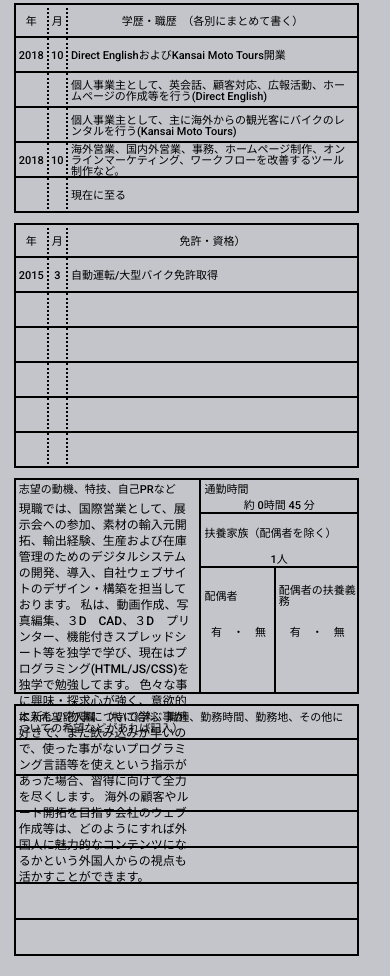
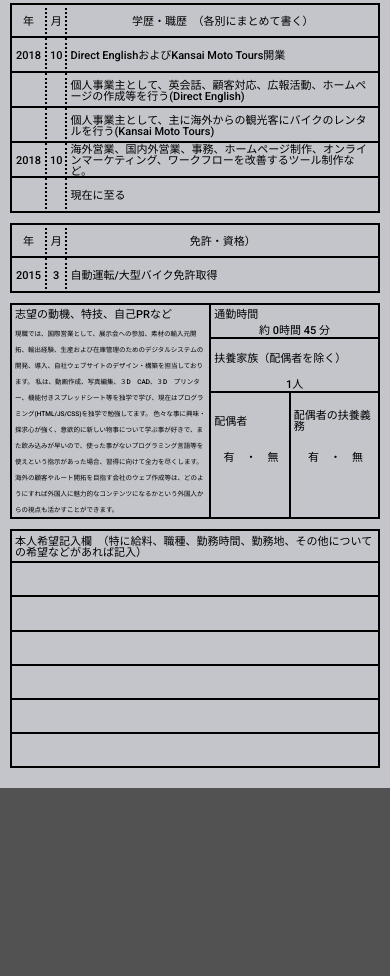
Before and after one commit to kjacobson351/dashboard, a plain HTML site: page resume.html in a window 390 px wide. Shown: the part 894-1870 px from the top of the page. After the commit the page ends 1682 px from the top, so only its background shows below. Drawn offline with Linux system fonts and the light colour scheme.

Commit message:
add button and script to change layouts, add media query

```diff
--- a/resume.html
+++ b/resume.html
@@ -34,6 +34,8 @@
         </div>
       </div>
       <div class="right-wrapper"></div>
+
+      <div class="button-wrapper"><button id="toggle-resume-btn">Toggle Layout</button></div>
     </header>
 
     <section class="sidebar">
@@ -63,6 +65,7 @@
     </section>
 
     <main class="main">
+      <div class="margin-wrapper">
       <div class="japanese-resume">
         <div class="first-page-first-section">
           <div id="title">履 歴 書</div>
@@ -216,26 +219,6 @@
           <div class="text column3 row2">
             自動運転/大型バイク免許取得
           </div>
-
-          <div class="text centered column1 row3"></div>
-          <div class="text centered column2 row3"></div>
-          <div class="text column3 row3"></div>
-
-            <div class="text centered column1 row4"></div>
-            <div class="text centered column2 row4"></div>
-            <div class="text column3 row4"></div>
-
-            <div class="text centered column1 row5"></div>
-            <div class="text centered column2 row5"></div>
-            <div class="text column3 row5"></div>
-
-            <div class="text centered column1 row6"></div>
-            <div class="text centered column2 row6"></div>
-            <div class="text column3 row6"></div>
-
-            <div class="text centered column1 row7"></div>
-            <div class="text centered column2 row7"></div>
-            <div class="text column3 row7"></div>
           </div>
 
           <div class="second-page-third-section">
@@ -271,8 +254,9 @@
 
 
           </div>
+      </div>
+        </div>
 
-        </div>
       </div>
     </main>
     <script src="./scripts/script.js"></script>
--- a/scripts/script.js
+++ b/scripts/script.js
@@ -1,3 +1,4 @@
+///////SIDE BAR TOGGLE
 const sidebar = document.querySelector(".sidebar");
 
 const button = document.querySelector("#open-button");
@@ -11,3 +12,11 @@ sidebar.classList.toggle("open")
 closeButton.onclick = () => {
 sidebar.classList.toggle("open")
 }
+//////RESUME LAYOUT TOGGLE
+const resumeTogglebtn = document.querySelector("#toggle-resume-btn");
+
+const japaneseResume = document.querySelector(".japanese-resume");
+
+resumeTogglebtn.onclick = () => {
+japaneseResume.classList.toggle("layout");
+}
--- a/styles/resume.css
+++ b/styles/resume.css
@@ -183,9 +183,19 @@ body {
   font-weight: 5;
 }
 
-.header button {
+.header #open-button {
   margin-left: 10px;
   width: 40px;
+}
+
+.button-wrapper{
+  display: flex;
+  justify-content: flex-end;
+  padding-right: 10px;
+}
+
+#toggle-resume-btn{
+  display: block;
 }
 
 .sidebar {
@@ -266,19 +276,25 @@ color: #f8fafc;
   padding: 1rem;
 }
 
-.japanese-resume{
-    display: flex;
-    flex-direction: column;
-    width: 100%;
-    padding-left: 1%;
-    padding-right: 1%;
+.margin-wrapper{
+  margin-right: 50px;
+  margin-left: 50px;
+}
+
+.japanese-resume.layout{
+display: grid;
+grid-template-columns: 1fr 10px 1fr;
+grid-template-rows: repeat(35, 25px) 1fr;
 }
 
 .first-page-first-section{
     display: grid;
-    grid-template-columns: 1fr .19fr .37fr 3.9fr 2.16fr .62fr 1.8fr .72fr;
+    grid-template-columns: 1fr .19fr .37fr 3.9fr 2.16fr .62fr 1.8fr;
     grid-template-rows: 26px 21px 13px 17px 17px 34px 34px 10px 30px 24px 23px 5px 21px 27px;
     padding-bottom: 10px;
+    grid-column: 1/2;
+    grid-row: 1/7;
+
 }
 
 .text{
@@ -422,9 +438,11 @@ border-top: none;
 
 .first-page-second-section {
     display: grid;
-    grid-template-columns: 1fr .19fr .37fr 3.9fr 2.16fr .62fr 1.8fr .72fr;
+    grid-template-columns: 1fr .19fr .37fr 3.9fr 2.16fr .62fr 1.8fr;
     grid-template-rows: repeat(14,35px) ;
     padding-bottom: 10px;
+    grid-column: 1/2;
+    grid-row: 14/16;
 }
 
 .column1{
@@ -506,23 +524,30 @@ border-right: var(--dotted);
 
 .second-page-first-section{
     display: grid;
-    grid-template-columns: 1fr .19fr .37fr 3.9fr 2.16fr .62fr 1.8fr .72fr;
+    grid-template-columns: 1fr .19fr .37fr 3.9fr 2.16fr .62fr 1.8fr;
     grid-template-rows: repeat(6,35px);
     padding-bottom: 10px;
+    grid-column: 3/4;
+    grid-row: 1/6;
 }
 
 .second-page-second-section{
   display: grid;
-  grid-template-columns: 1fr .19fr .37fr 3.9fr 2.16fr .62fr 1.8fr .72fr;
-  grid-template-rows: repeat(7,35px) ;
+  grid-template-columns: 1fr .19fr .37fr 3.9fr 2.16fr .62fr 1.8fr;
+  grid-template-rows: repeat(2,35px) ;
   padding-bottom: 10px;
+  grid-column: 3/4;
+  grid-row: 10/12;
+
 }
 
 .second-page-third-section{
   display: grid;
-  grid-template-columns: 1fr .19fr .37fr 3.9fr 2.16fr .62fr 1.8fr .72fr;
+  grid-template-columns: 1fr .19fr .37fr 3.9fr 2.16fr .62fr 1.8fr;
   grid-template-rows: repeat(12,18px);
   padding-bottom: 10px;
+  grid-column: 3/4;
+  grid-row: 13/16;
 }
 
 #pr-title{
@@ -605,9 +630,11 @@ border-right: var(--dotted);
 
 .second-page-fourth-section{
   display: grid;
-  grid-template-columns: 1fr .19fr .37fr 3.9fr 2.16fr .62fr 1.8fr .72fr;
-  grid-template-rows: repeat(7,36px);
+  grid-template-columns: 1fr .19fr .37fr 3.9fr 2.16fr .62fr 1.8fr;
+  grid-template-rows: repeat(7,34.2px);
   padding-bottom: 10px;
+  grid-column: 3/4;
+  grid-row: 24/30;
 }
 
 .bcolumn {
@@ -621,3 +648,33 @@ border-right: var(--dotted);
   grid-column:1/8 ;
   border-top: var(--solid);
 }
+
+@media (max-width: 1320px) {
+  #toggle-resume-btn{
+    display: none;
+  }
+
+
+}
+
+@media (max-width: 900px) {
+  #pr{
+    font-size: 10px;
+  }
+  .margin-wrapper{
+    margin-left: initial;
+    margin-right:initial;
+  }
+}
+
+@media (max-width: 700px) {
+  #pr{
+    font-size: 7px;
+  }
+}
+
+@media (max-width: 500px) {
+  #pr{
+    font-size: 6.5px;
+  }
+}
```
Also changed, not shown: styles/style.css (line endings or trailing spaces).
